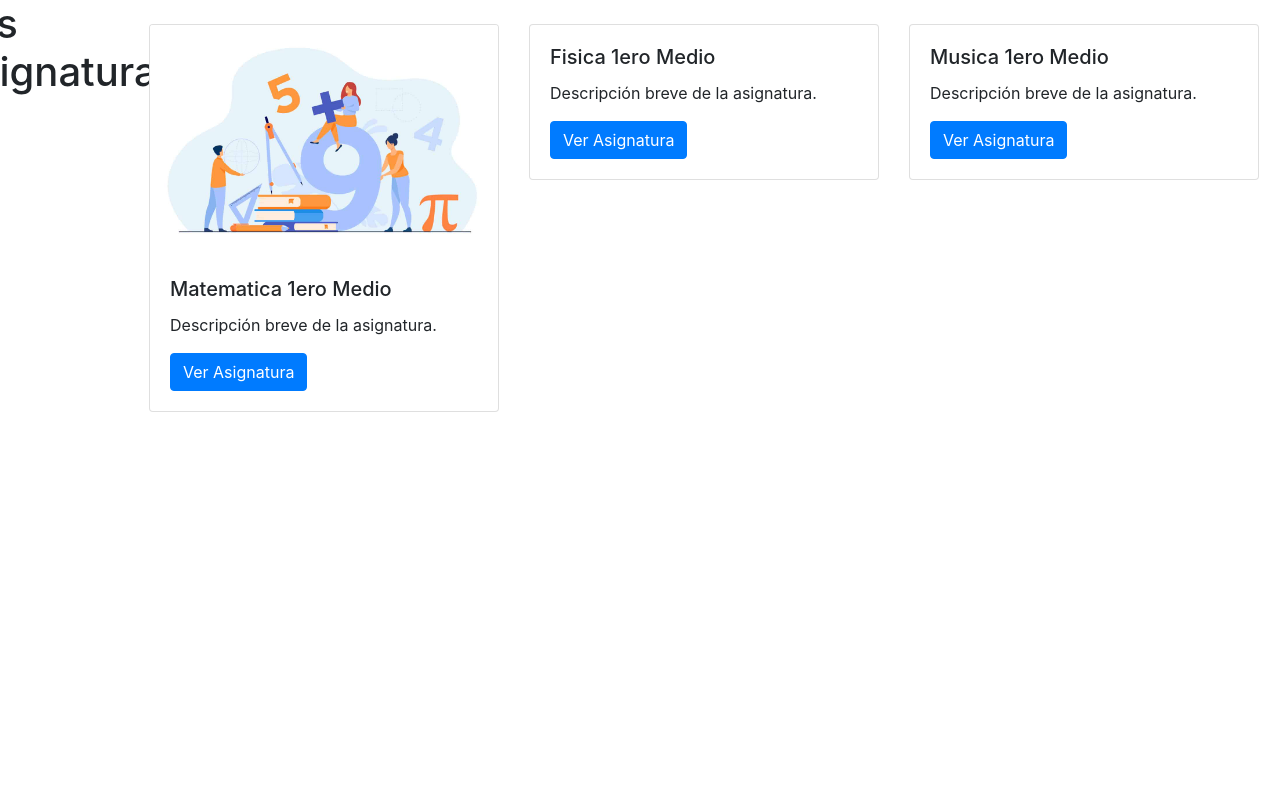
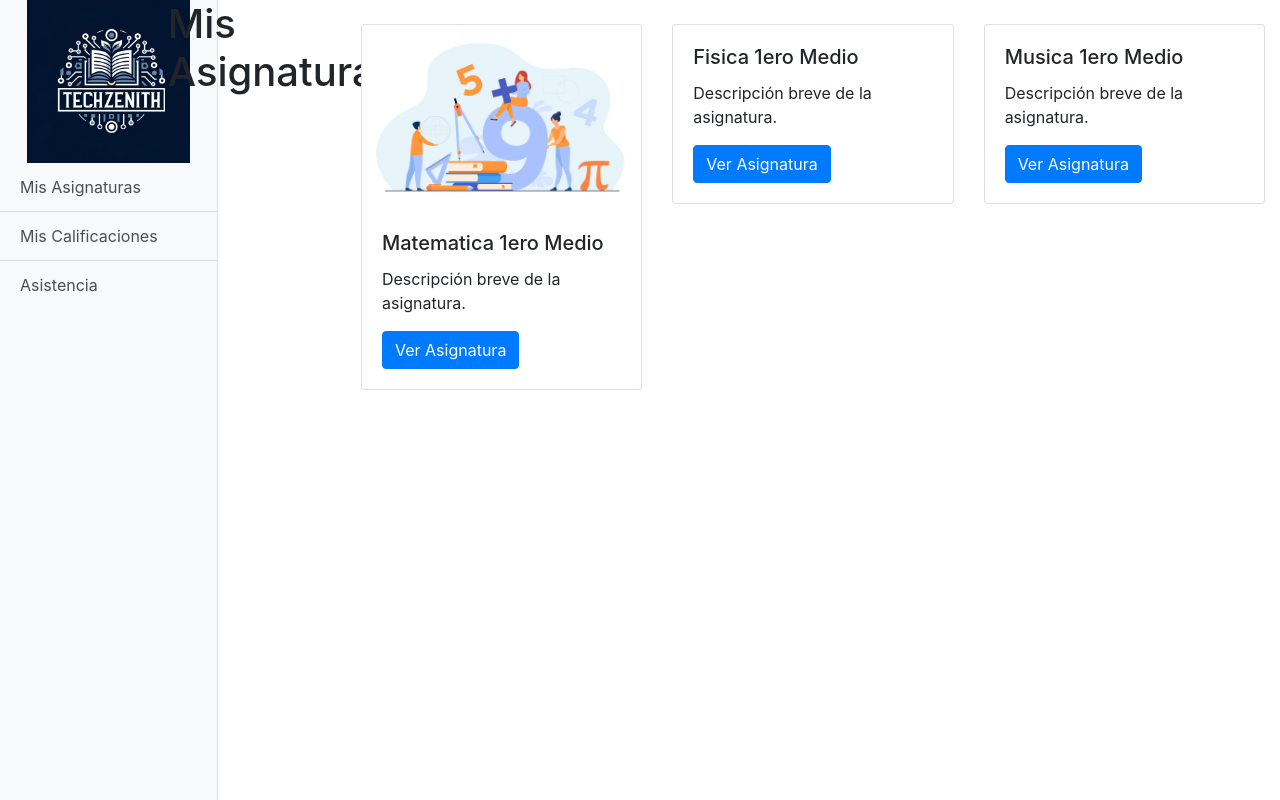
Before and after one commit to VilloutaL/TechZenith, a Django app: page /asignaturas/ in a window 1280 px wide. Run offline with Django 5.2, Linux system fonts and the light colour scheme; a user stored in the database is signed in; data comes from the database, SQL or seed files in the repository; both versions use the stored data as it was after the commit; some libraries are stand-ins or nearby versions.

Commit message:
Avance interfaz y correcion de error CRUD

```diff
--- a/aula_virtual/static/aula_virtual/css/style.css
+++ b/aula_virtual/static/aula_virtual/css/style.css
@@ -92,3 +92,10 @@ body{
 #menu-lateral img{
     width: 90%;
 }
+
+.sidebar-logo {
+    width: 75%;
+    max-width: 300px;
+    margin: 0 auto;
+    display: block;
+}
--- a/aula_virtual/templates/aula_virtual/asignaturas.html
+++ b/aula_virtual/templates/aula_virtual/asignaturas.html
@@ -1,4 +1,4 @@
-{% extends 'aula_virtual/base.html' %}
+{% extends 'aula_virtual/base2.html' %}
 
 {% block content %}
 <aside id="menu-lateral">
--- /dev/null
+++ b/aula_virtual/templates/aula_virtual/base2.html
@@ -0,0 +1,34 @@
+{% load static %}
+
+<!DOCTYPE html>
+<html lang="es">
+<head>
+    <meta charset="UTF-8">
+    <meta name="viewport" content="width=device-width, initial-scale=1.0">
+    <title>{% block title %}Mi Plataforma Educativa{% endblock %}</title>
+    <link href="https://stackpath.bootstrapcdn.com/bootstrap/4.5.2/css/bootstrap.min.css" rel="stylesheet">
+    <link rel="stylesheet" href="{% static 'aula_virtual/css/style.css' %}">
+</head>
+<body>
+    <div class="d-flex">
+        <!-- Menú lateral -->
+        <div class="bg-light border-right" id="sidebar-wrapper">
+            <div class="sidebar-heading">
+                <img src="{% static 'aula_virtual/media/Logo-Techzenith.png' %}" alt="Logo Logo-Techzenith" class="sidebar-logo">
+            </div>
+            <div class="list-group list-group-flush">
+                <a href="{% url 'mis_asignaturas' %}" class="list-group-item list-group-item-action bg-light">Mis Asignaturas</a>
+                <a href="" class="list-group-item list-group-item-action bg-light">Mis Calificaciones</a>
+                <a href="" class="list-group-item list-group-item-action bg-light">Asistencia</a>
+            </div>
+        </div>
+                {% block content %}
+                {% endblock %}
+            </div>
+        </div>
+    </div>
+
+    <script src="https://cdn.jsdelivr.net/npm/bootstrap@5.3.3/dist/js/bootstrap.bundle.min.js" integrity="sha384-YvpcrYf0tY3lHB60NNkmXc5s9fDVZLESaAA55NDzOxhy9GkcIdslK1eN7N6jIeHz" crossorigin="anonymous">
+    </script>
+</body>
+</html>
--- a/aula_virtual/templates/aula_virtual/borrar_material.html
+++ b/aula_virtual/templates/aula_virtual/borrar_material.html
@@ -1,5 +1,5 @@
 
-{% extends 'aula_virtual/base.html' %}
+{% extends 'aula_virtual/base2.html' %}
 
 {% block content %}
   <div class="container mt-4">
--- a/aula_virtual/templates/aula_virtual/editar_material.html
+++ b/aula_virtual/templates/aula_virtual/editar_material.html
@@ -1,6 +1,6 @@
 
 
-{% extends 'aula_virtual/base.html' %}
+{% extends 'aula_virtual/base2.html' %}
 
 {% block content %}
   <div class="container mt-4">
--- a/aula_virtual/templates/aula_virtual/material_asignatura.html
+++ b/aula_virtual/templates/aula_virtual/material_asignatura.html
@@ -1,4 +1,4 @@
-{% extends 'aula_virtual/base.html' %}
+{% extends 'aula_virtual/base2.html' %}
 
 {% block content %}
   <div class="container mt-4">
--- a/aula_virtual/views.py
+++ b/aula_virtual/views.py
@@ -71,7 +71,7 @@ def material_asignatura(request, id):
 def subir_material(request, asignatura_id):
     asignatura = get_object_or_404(Asignatura, id=asignatura_id)
 
-    es_profesor = RegistroAsignatura.objects.filter(ID_asignatura=asignatura, ID_usuario=request.user, rol='PROFESOR').exists()
+    es_profesor = RegistroAsignatura.objects.filter(asignatura_id=asignatura, usuario=request.user, rol='PROFESOR').exists()
     if not es_profesor:
         raise PermissionDenied
 
@@ -98,7 +98,7 @@ def subir_material(request, asignatura_id):
 def editar_material(request, id):
     material = get_object_or_404(Material, id=id)
 
-    es_profesor = RegistroAsignatura.objects.filter(ID_asignatura=material.ID_asignatura, ID_usuario=request.user, rol='PROFESOR').exists()
+    es_profesor = RegistroAsignatura.objects.filter(asignatura_id=material.asignatura_id, usuario=request.user, rol='PROFESOR').exists()
     if not es_profesor:
         raise PermissionDenied
 
@@ -108,7 +108,7 @@ def editar_material(request, id):
         if 'archivo' in request.FILES:
             material.archivo = request.FILES['archivo']
         material.save()
-        return redirect('material_asignatura', id=material.ID_asignatura.id)
+        return redirect('material_asignatura', id=material.asignatura.id)
 
     return render(request, 'aula_virtual/editar_material.html', {'material': material})
 
@@ -116,7 +116,7 @@ def editar_material(request, id):
 def borrar_material(request, id):
     material = get_object_or_404(Material, id=id)
 
-    es_profesor = RegistroAsignatura.objects.filter(ID_asignatura=material.ID_asignatura, ID_usuario=request.user, rol='PROFESOR').exists()
+    es_profesor = RegistroAsignatura.objects.filter(asignatura_id=material.asignatura_id, usuario=request.user, rol='PROFESOR').exists()
     if not es_profesor:
         raise PermissionDenied
 
```
Also changed, not shown: db.sqlite3, 3 other files.
